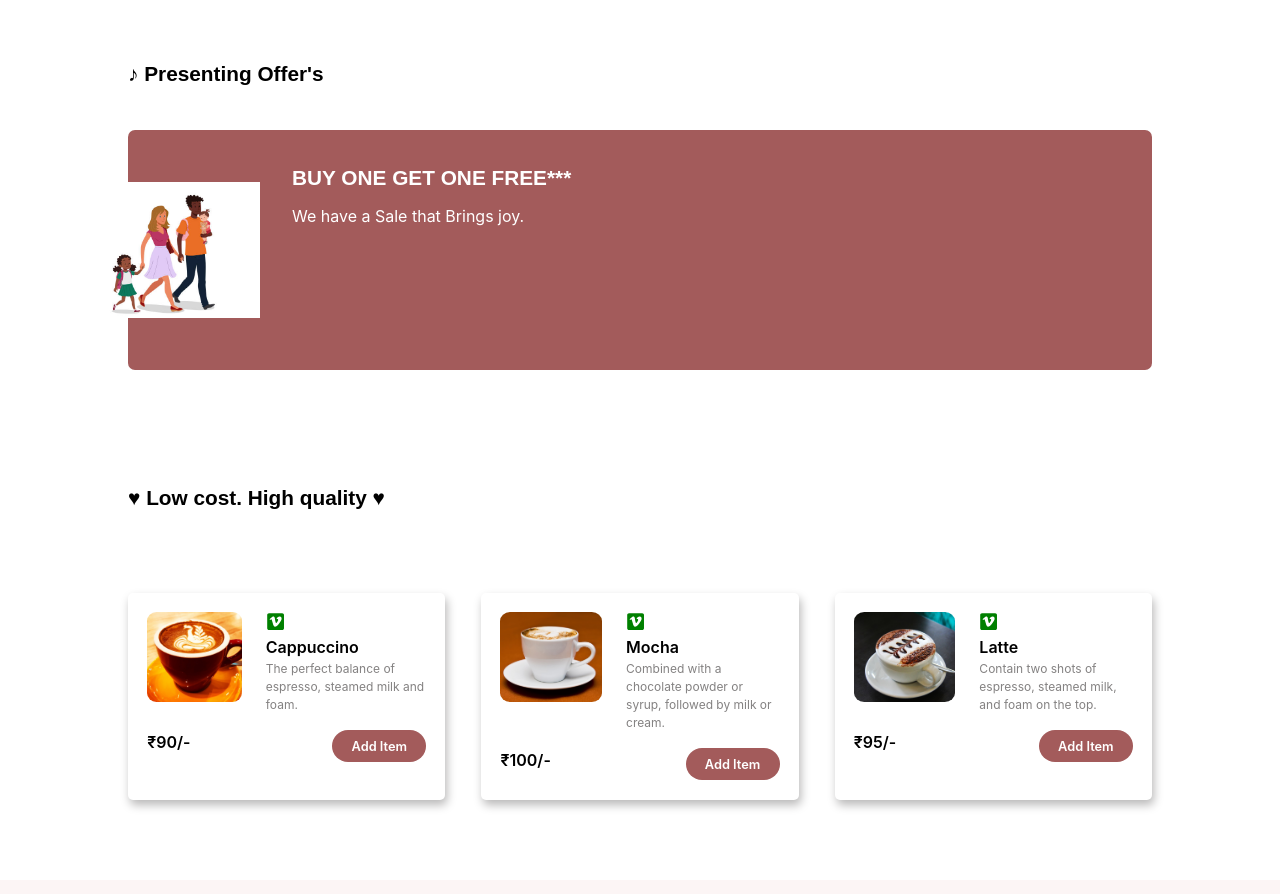
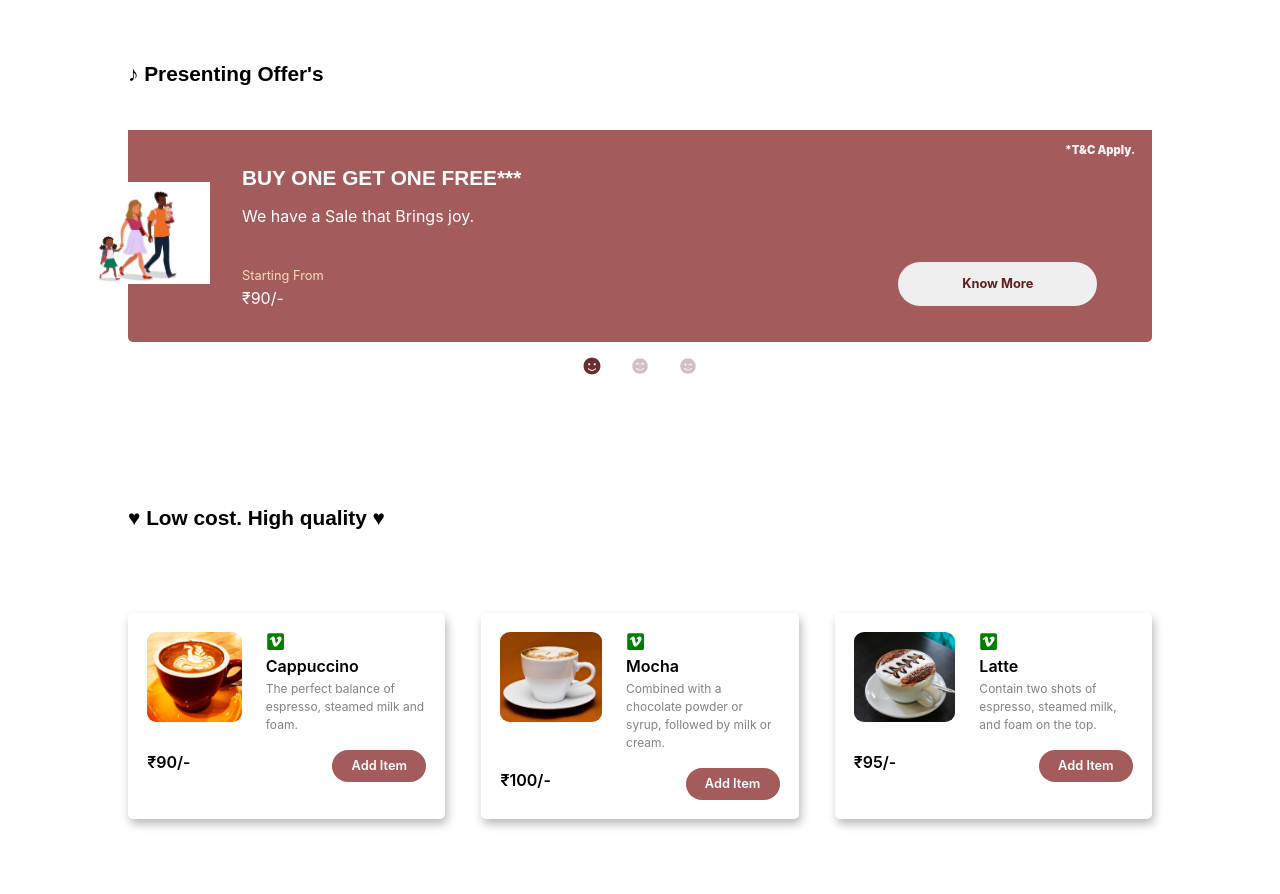
Before and after one commit to annusingh2403/area_one, a React (Create React App) app: page / in a window 1280 px wide. Shown: the part 800-1694 px from the top of the page. Built offline with nearby package versions, Linux system fonts and the light colour scheme.

Commit message:
modified offer section

```diff
--- a/src/components/home/offer/Offer.css
+++ b/src/components/home/offer/Offer.css
@@ -11,22 +11,37 @@
     font-weight: 900;
 }
 
+.offer-term {
+    background-color: rgb(163, 91, 91);
+    border-top-left-radius: 5px;
+    border-top-right-radius: 5px;
+    position: relative;
+}
+
+.offer-term p {
+    position: absolute;
+    right: 1.5em;
+    top: 1em;
+    font-size: .7rem;
+    color: rgb(245, 243, 243);
+    font-weight: 900;
+}
+
 .offer {
     background-color: rgb(163, 91, 91);
     color: white;
     margin: 0 auto;
-    border-radius: 7px;
+    border-bottom-left-radius: 5px;
+    border-bottom-right-radius: 5px;
     display: flex;
     padding: 2em;
-
 }
 
 .offer .img {
-    width: 200px;
+    width: 150px;
     margin-top: 20px;
     margin-bottom: 20px;
     margin-left: -100px;
-    background: transparent;
 }
 
 .offer-desc {
@@ -39,3 +54,46 @@
     font-family: Arial, Helvetica, sans-serif;
     font-weight: 900;
 }
+
+.offer-price {
+    margin-top: 3em;
+    font-size: .8rem;
+    color: wheat;
+}
+
+
+.offer-button {
+    width: 60%;
+    display: flex;
+    justify-content: space-between;
+    align-items: center;
+    margin-top: 6em;
+}
+
+.offer-button button {
+    padding: 1em 5em;
+    border-radius: 50px;
+    border: none;
+    color: rgb(94, 31, 31);
+    font-weight: 700;
+    font-size: .8rem;
+}
+
+.offer-tabs {
+    display: flex;
+    justify-content: center;
+}
+
+.offer-tabs .offer-tab-not-clicked {
+    margin: 1em;
+    color: rgb(109, 45, 45);
+    opacity: .3;
+    cursor: pointer;
+}
+
+.offer-tabs .offer-tab-clicked {
+    margin: 1em;
+    color: rgb(109, 45, 45);
+    transform: scale(1.1);
+    transition: all .2s ease;
+}
--- a/src/components/home/offer/Offer.js
+++ b/src/components/home/offer/Offer.js
@@ -1,22 +1,45 @@
-import React from 'react';
+import React, {useState} from 'react';
 import './Offer.css';
 import offer from '../../../images/offer.jpg';
+import { FaSmile, FaSmileWink, FaSmileBeam } from "react-icons/fa";
+
 
 const Offer = () => {
+
+    const [clicked, setClicked] = useState('tab1');
+
+    const offerTab = (e, param) => {
+        setClicked(param);
+    }
+
   return (
     <div className='offer-section'>
         <h5>♪ Presenting Offer's</h5>
-        <div className="offer">
+        <div>
+            <div className="offer-term">
+                <p>*T&C Apply.</p>
+            </div>
+            <div className="offer">
             <div className="img">
                 <img src={offer} alt="" />
             </div>
             <div className="offer-desc">
                 <p className='offer-heading'>BUY ONE GET ONE FREE***</p>
                 <p>We have a Sale that Brings joy.</p>
+                <p className='offer-price'>Starting From</p>
+                <p>₹90/- </p>
             </div>
             <div className="offer-button">
-
+                <div></div>
+                <div></div>
+                <button>Know More </button>
             </div>
+            </div>
+        </div>
+        <div className="offer-tabs">
+            <div className={clicked === "tab1" ? "offer-tab-clicked" : "offer-tab-not-clicked"} onClick={e => offerTab(e, "tab1")}><FaSmile/></div>
+            <div className={clicked === "tab2" ? "offer-tab-clicked" : "offer-tab-not-clicked"} onClick={e => offerTab(e, "tab2")}><FaSmileBeam/></div>
+            <div className={clicked === "tab3" ? "offer-tab-clicked" : "offer-tab-not-clicked"} onClick={e => offerTab(e, "tab3")}><FaSmileWink/></div>
         </div>
     </div>
   )
```
